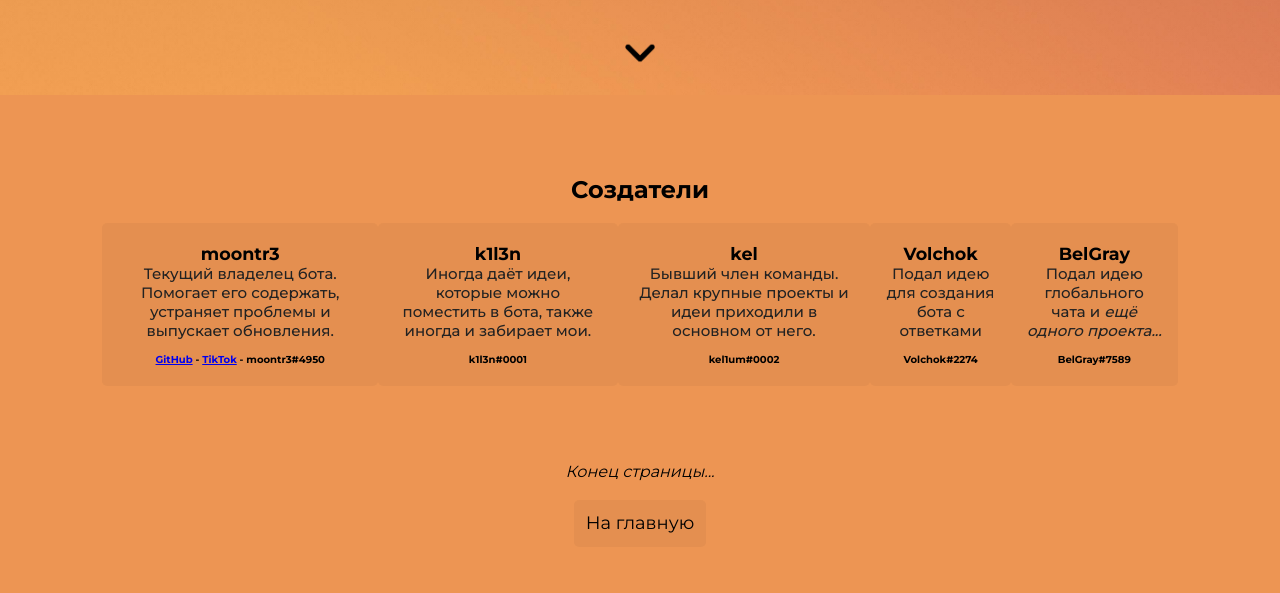
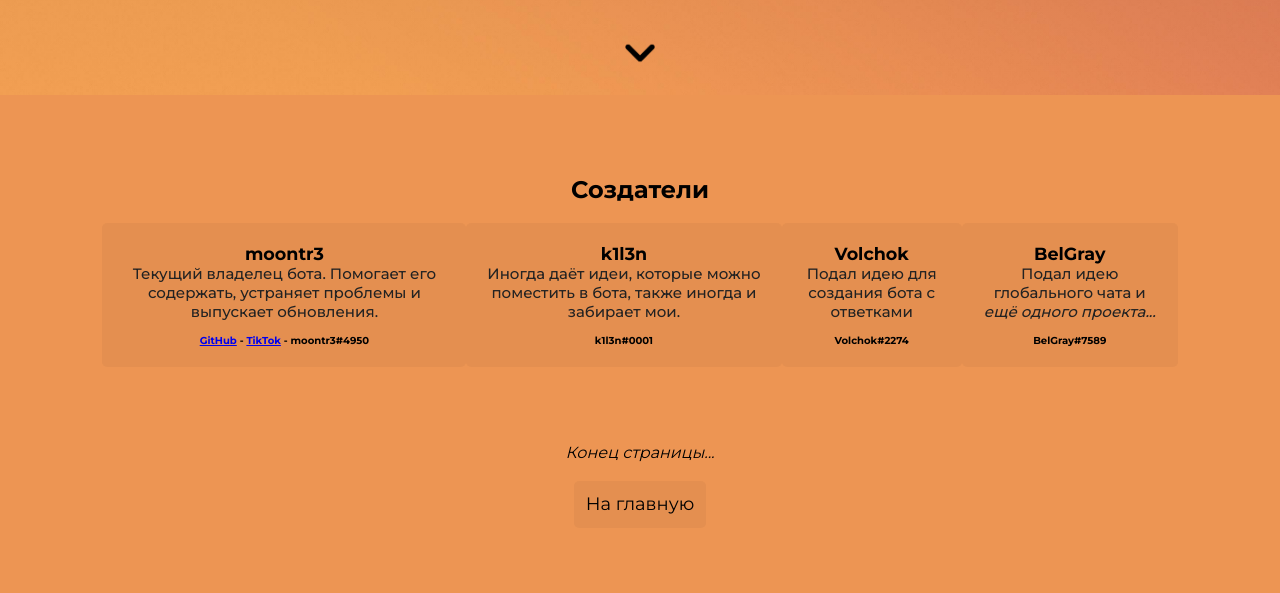
Before and after one commit to moontr3/dabot, a plain HTML site: page about.html in a window 1280 px wide. Shown: the part 705-1298 px from the top of the page. Drawn offline with Linux system fonts and the light colour scheme.

Commit message:
Update about.html

```diff
--- a/about.html
+++ b/about.html
@@ -57,11 +57,6 @@
                             <h6><br><b>k1l3n#0001</b></h6>
                         </div>
                         <div class="command-col">
-                            <h3>kel</h3>
-                            <p>Бывший член команды. Делал крупные проекты и идеи приходили в основном от него.</p>
-                            <h6><br><b>kel1um#0002</b></h6>
-                        </div>
-                        <div class="command-col">
                             <h3>Volchok</h3>
                             <p>Подал идею для создания бота с ответками<br></p>
                             <h6><br><b>Volchok#2274</b></h6>
```
